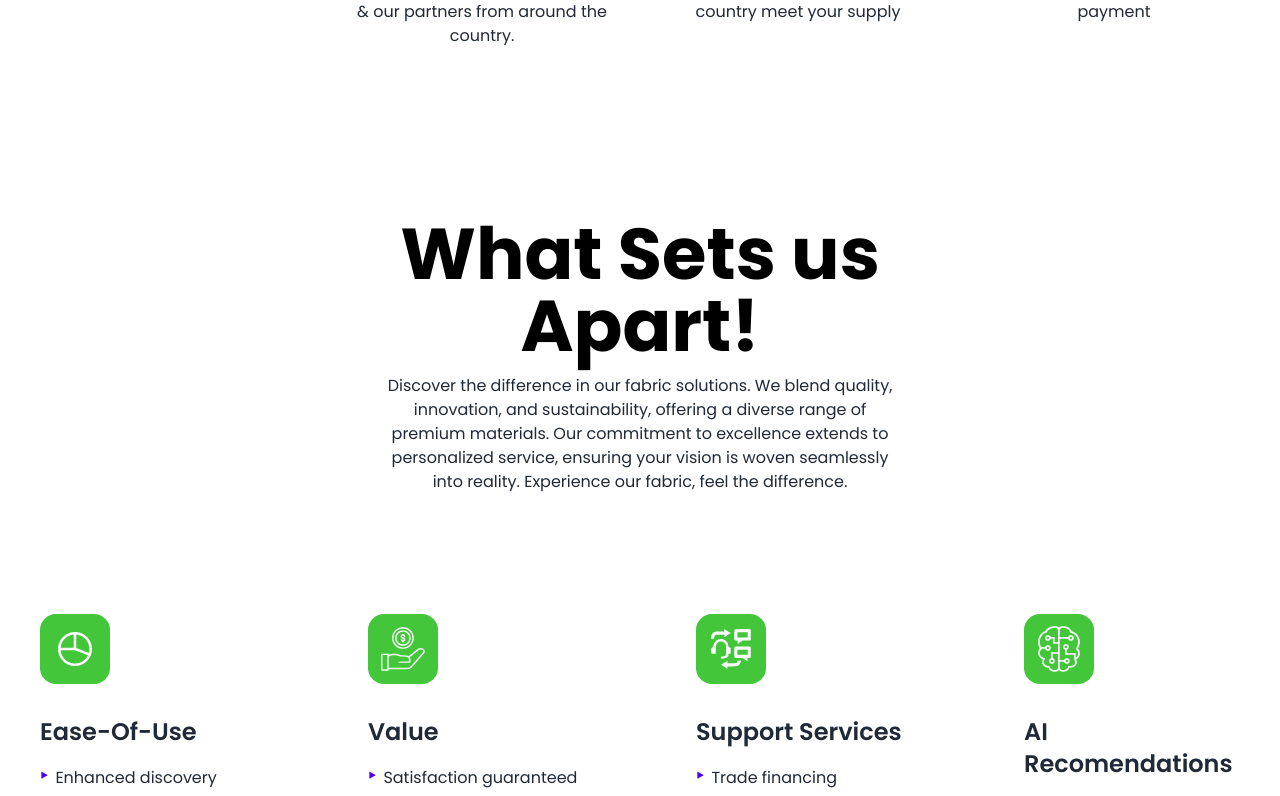
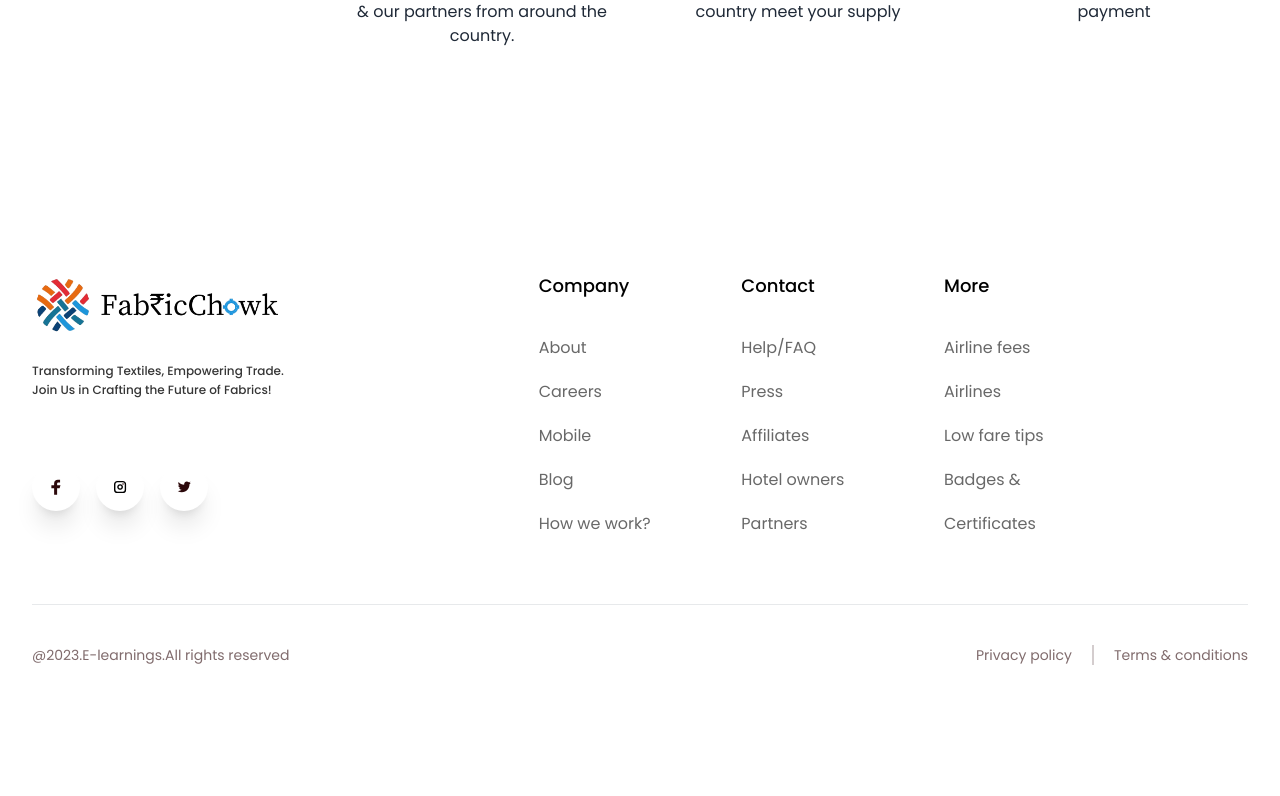
Before and after one commit to niteshuni/FabricChowk_Next, a Next.js app: page /howitworks in a window 1280 px wide. Shown: the part 1902-2698 px from the top of the page. After the commit the page ends 2607 px from the top, so only its background shows below. Built offline with nearby package versions, Linux system fonts and the light colour scheme.

Commit message:
what set apart to landing page

```diff
--- a/app/howitworks/page.tsx
+++ b/app/howitworks/page.tsx
@@ -256,7 +256,6 @@ const HowItWorks = () => {
           </div>
         </div>
       </section>
-      <Features />
     </>
   );
 };
--- a/app/page.tsx
+++ b/app/page.tsx
@@ -2,6 +2,7 @@ import Banner from "@/components/Banner";
 import Companies from "@/components/Companies/Companies";
 import Courses from "@/components/Courses";
 import Testimonials from "@/components/Testimonials";
+import Features from "@/components/shared/Features";
 
 export default function Home() {
   return (
@@ -12,6 +13,7 @@ export default function Home() {
       {/* <Mentor /> */}
       <Testimonials />
       {/* <Newsletter /> */}
+      <Features />
     </main>
   )
 }
--- a/components/shared/Features.tsx
+++ b/components/shared/Features.tsx
@@ -10,7 +10,7 @@ const Service = () => {
       <div className="container mx-auto">
         <div className="-mx-4 flex flex-wrap">
           <div className="w-full px-4">
-            <div className="mx-auto mb-12 max-w-[510px] text-center lg:mb-20">
+            <div className="mx-auto mb-12 max-w-[650px] text-center lg:mb-20">
               <h2 className="mb-3 shrink-0 text-4xl font-bold text-black sm:text-6xl lg:text-7xl leading-[1.2] text-dark">
                 What Sets us Apart!
               </h2>
```
